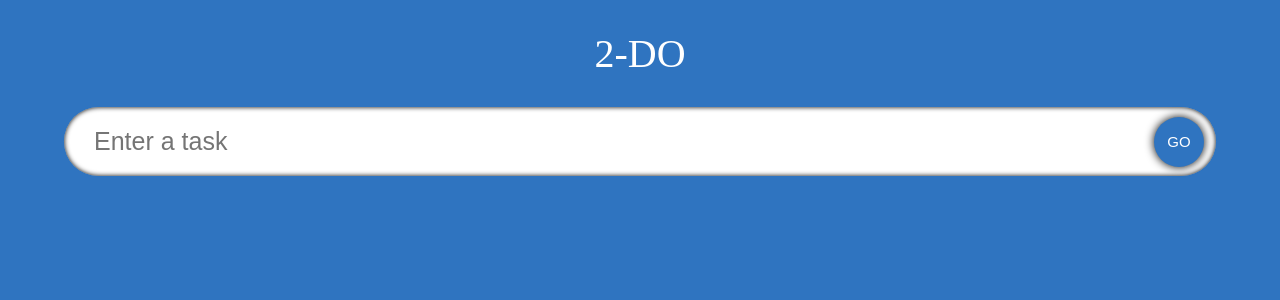
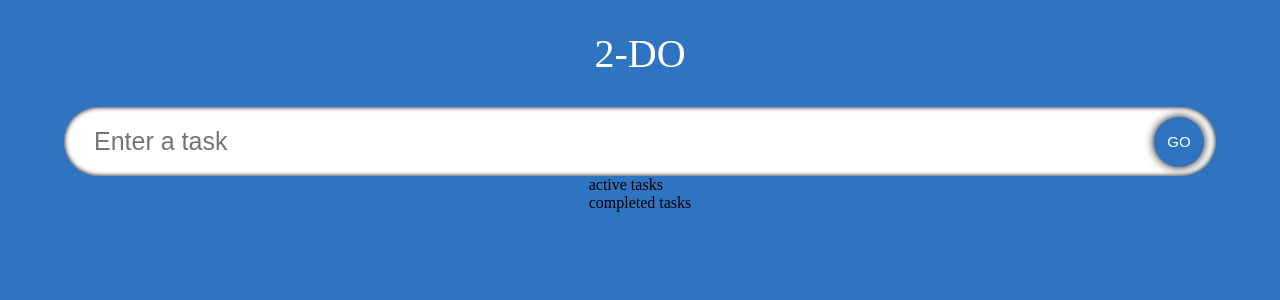
Before and after one commit to hadichloun/2-do, a React (Create React App) app: page / in a window 1280 px wide. Shown: the top 300 px of the page. Built offline with nearby package versions, Linux system fonts and the light colour scheme; a web font is replaced by a local one.

Commit message:
mapped through all keys/id for active and completed todo

```diff
--- a/src/components/TodoList.tsx
+++ b/src/components/TodoList.tsx
@@ -10,19 +10,28 @@ interface props {
 
   const TodoList: React.FC<props> = ({ todos, setTodos }) => {
     return (
-      <div className="todos">
+      <div className="conatiner">
+        <div className="todo">
+          <span className="todos__heading">active tasks</span>
           {todos.map((todo) => (
               <SingleTodo
+              todo={todo}
               todos={todos}
-            todo={todo}
               key={todo.id}
-            setTodos={setTodos}
-          />
+              setTodos={setTodos}/>
             ))}
           </div>
-
+          <div className="todos remove"></div>
+          <span className="todos__heading">completed tasks</span>
+          {todos.map((todo) => (
+              <SingleTodo
+              todo={todo}
+              todos={todos}
+              key={todo.id}
+              setTodos={setTodos}/>
+            ))}
+          </div>
     )
-
 }
 
 export default TodoList
```
Lines whose indentation alone changed are shown as unchanged.
